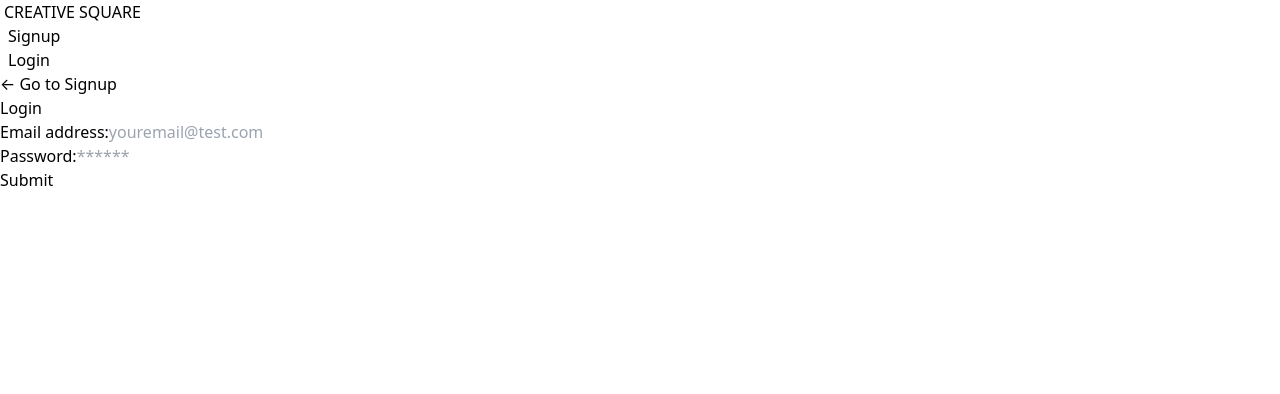
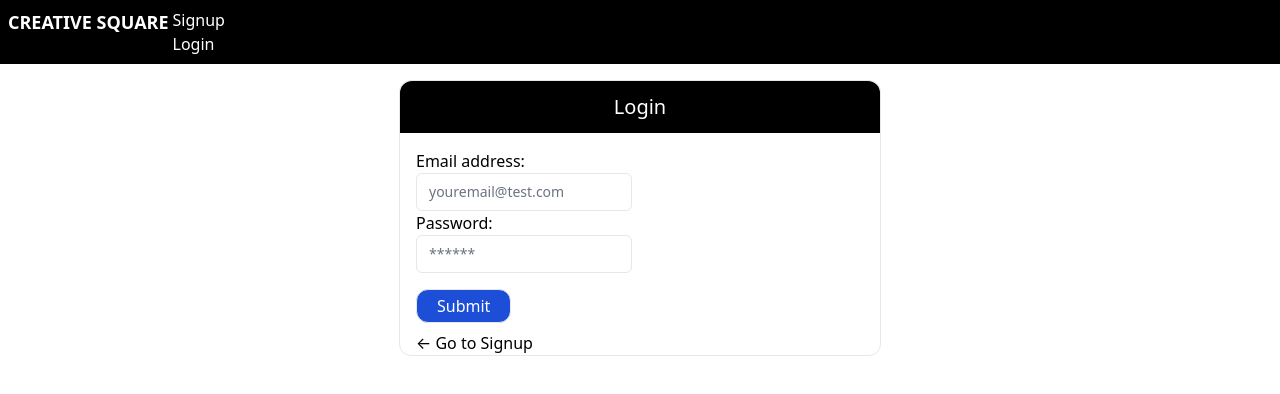
Before and after one commit to Napo-100/creative-square, a React (Create React App) app in the folder client/: page /login in a window 1280 px wide. Shown: the top 394 px of the page. Built offline with nearby package versions, Linux system fonts and the light colour scheme.

Commit message:
adding styles to the login page

```diff
--- a/client/src/components/Nav/index.js
+++ b/client/src/components/Nav/index.js
@@ -37,16 +37,18 @@ function Nav() {
     }
 
     return (
-        <header className="flex-row px-1">
-            <h1>
+        <div className="bg-black text-white flex p-2">
+            <div className="font-sans text-lg font-bold">
                 <Link to="/">
-            CREATIVE SQUARE
-          </Link>
-            </h1>
-            <nav>
-                {showNavigation()}
-            </nav>
-        </header>
+                    CREATIVE SQUARE
+                </Link>
+            </div>
+            <div>
+                <nav>
+                    {showNavigation()}
+                </nav>
+            </div>
+        </div>
     );
 }
 
--- a/client/src/pages/Login.js
+++ b/client/src/pages/Login.js
@@ -28,16 +28,22 @@ function Login(props) {
   };
 
   return (
+    <div>
       <div className="">
-      <Link to="/signup">
-        ← Go to Signup
-      </Link>
 
-      <h2>Login</h2>
+      </div>
+      <div className="flex justify-center">
+        <div className="grid grid-cols-2 gap-4 border border-color-black rounded-xl border-8  m-4 space-x-4 max-w-lg">
+          <div className="col-span-2 content-center">
+            <h2 className="bg-black text-white text-center p-3 text-xl font-sans rounded-xl rounded-b-none">Login</h2>
+          </div>
           <form onSubmit={handleFormSubmit}>
-        <div className="">
-          <label htmlFor="email">Email address:</label>
+            <div>
+              <p className="w-full" htmlFor="email">Email address:</p>
+            </div>
+            <div>
               <input
+                className=" w-full focus:border-light-blue-500 focus:ring-1 focus:ring-light-blue-500 focus:outline-none w-50 text-sm text-black placeholder-gray-500 border border-gray-200 rounded-md py-2 pl-3"
                 placeholder="youremail@test.com"
                 name="email"
                 type="email"
@@ -47,7 +53,10 @@ function Login(props) {
             </div>
             <div className="">
               <label htmlFor="pwd">Password:</label>
+            </div>
+            <div>
               <input
+                className=" w-full focus:border-light-blue-500 focus:ring-1 focus:ring-light-blue-500 focus:outline-none w-50 text-sm text-black placeholder-gray-500 border border-gray-200 rounded-md py-2 pl-3"
                 placeholder="******"
                 name="password"
                 type="password"
@@ -61,11 +70,18 @@ function Login(props) {
               </div> : null
             }
             <div className="">
-          <button type="submit">
+              <button className="border rounded-xl py-1 px-5 bg-blue-700 text-white mt-4 mb-2" type="submit">
                 Submit
           </button>
+              <div>
+                <Link to="/signup">
+                  ← Go to Signup
+                </Link>
+              </div>
             </div>
           </form>
+        </div>
+      </div>
     </div>
   );
 }
```
Lines whose indentation alone changed are shown as unchanged.
